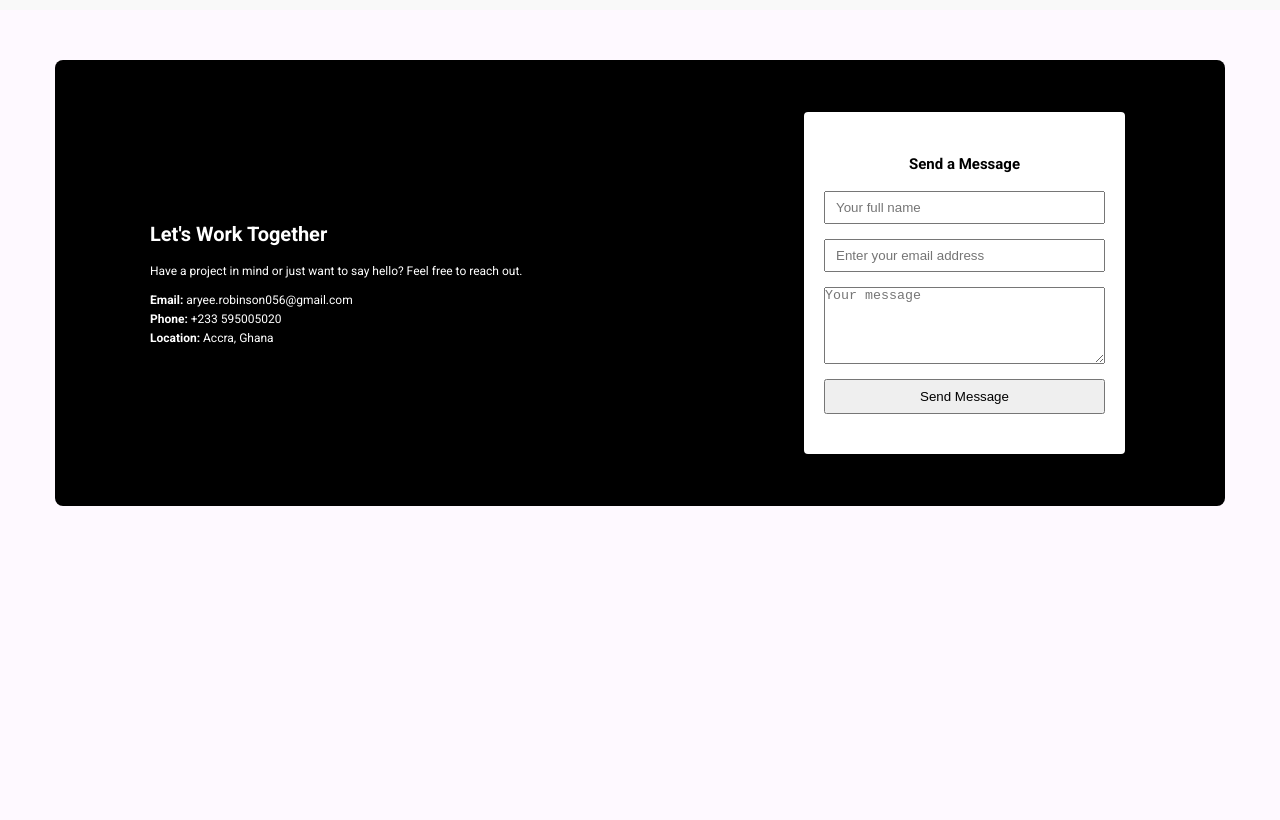
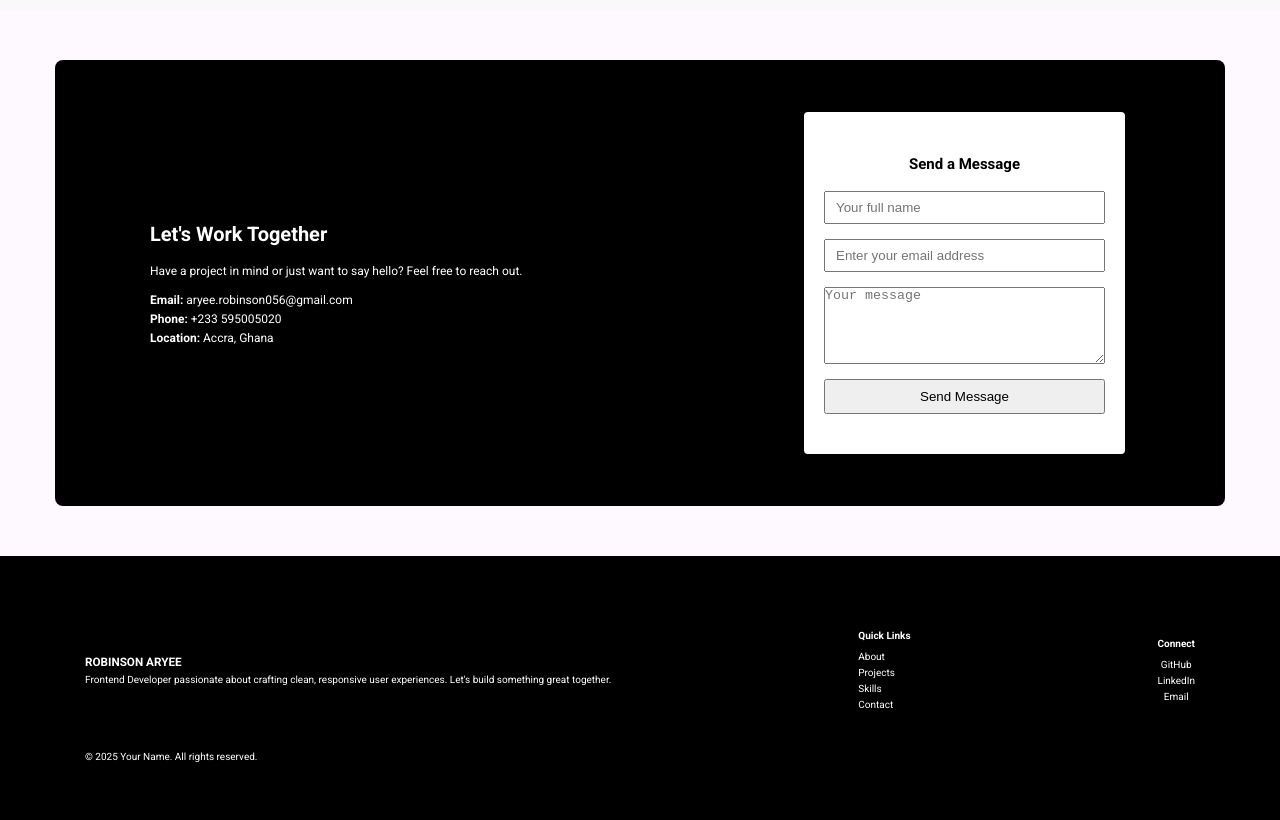
Before and after one commit to Robinsonaryee/personal-portfolio, a plain HTML site: page index.html in a window 1280 px wide. Shown: the part 1665-2485 px from the top of the page. Before the commit the page ends 2221 px from the top, so only its background shows below. Drawn offline with Linux system fonts and the light colour scheme.

Commit message:
Added:footer section

```diff
--- a/css/app.css
+++ b/css/app.css
@@ -377,6 +377,55 @@ button {
 /* FOOTER SECTION */
 .site-footer {
   background-color: #000000;
+  padding: 4rem 2rem;
+  color: #ffffff;
+}
+.footer-section {
+  display: flex;
+  justify-content: space-between;
+  align-items: center;
+  padding: 1.5rem 2rem;
+  gap: 2rem;
+}
+.footer-about {
+  padding: 0.9rem 1rem;
+}
+.footer-links {
+   padding: 0.7rem 1rem;
+}
+.footer-links h4 {
+  margin-bottom: 0.5rem;
+}
+.footer-links ul li {
+  list-style-type: none;
+}
+.footer-links a {
+  text-decoration: none;
+  color: #ffffff;
+
+}
+.footer-social h4 {
+  margin-bottom: 0.5rem;
+}
+.social-icons {
+  display: flex;
+  flex-direction: column;
+  align-items: center;
+
+
+}
+
+.footer-social {
+   padding: 0.7rem 1rem;
+}
+.footer-social a {
+  text-decoration: none;
+  text-align: center;
+  color: #ffffff;
+}
+.footer-bottom {
+  margin-top: 0.9rem;
+   padding: 0.5rem 3rem;
 }
 
 .desktop-btn,
--- a/index.html
+++ b/index.html
@@ -8,7 +8,8 @@
         <link
             href="https://fonts.googleapis.com/css2?family=Roboto:ital,wght@0,100..900;1,100..900&display=swap"
             rel="stylesheet" />
-            <link rel="stylesheet" href="https://cdnjs.cloudflare.com/ajax/libs/font-awesome/6.7.2/css/all.min.css"/>
+        <link rel="stylesheet"
+            href="https://cdnjs.cloudflare.com/ajax/libs/font-awesome/6.7.2/css/all.min.css" />
         <title>Personal Portfolio</title>
         <link rel="stylesheet" href="./css/app.css" />
     </head>
@@ -92,8 +93,10 @@
                         loves creating beautiful, functional websites using HTML
                         and CSS. I enjoy learning and building mini-projects to
                         improve my skills.
-                        My passion is turning ideas into beautiful, functional digital experiences.
-                        I pay attention to every detail and ensure my work meets the highest standards of quality and performance.
+                        My passion is turning ideas into beautiful, functional
+                        digital experiences.
+                        I pay attention to every detail and ensure my work meets
+                        the highest standards of quality and performance.
                     </p>
                 </div>
             </div>
@@ -102,7 +105,9 @@
         <section class="skills">
             <div class="container">
                 <h2 class="skill-header">Skills</h2>
-                <p class="skill-des"> Here’s a quick overview of my proficiency in key technologies I use to build modern websites and apps.</p>
+                <p class="skill-des"> Here’s a quick overview of my proficiency
+                    in key technologies I use to build modern websites and
+                    apps.</p>
                 <div class="skills-list">
                     <div class="skill">
                         <div class="skill-info">
@@ -135,7 +140,6 @@
                 </div>
             </div>
 
-
         </section>
         <section class="project">
             <h2 class="project-head">Project</h2>
@@ -154,8 +158,12 @@
             <div class="container">
                 <div class="testimonial-section">
                     <div class="testimonial-left">
-                        <h2 class="testimonial-header">Happy Clients. Proven Results</h2>
-                        <p class="testimonial-des">Each project is more than just code — it's a relationship built on trust and results. Here's what some of my clients had to say after we worked together.</p>
+                        <h2 class="testimonial-header">Happy Clients. Proven
+                            Results</h2>
+                        <p class="testimonial-des">Each project is more than
+                            just code — it's a relationship built on trust and
+                            results. Here's what some of my clients had to say
+                            after we worked together.</p>
                         <div class="view-more-btn">
                             <a href="#" class="btn">View More</a>
                         </div>
@@ -200,27 +208,65 @@
                 <div class="contact-section">
                     <div class="contact-left">
                         <h2>Let's Work Together</h2>
-                        <p>Have a project in mind or just want to say hello? Feel free to reach out.</p>
+                        <p>Have a project in mind or just want to say hello?
+                            Feel free to reach out.</p>
                         <ul class="contact-item">
-        <li><strong>Email:</strong> aryee.robinson056@gmail.com</li>
+                            <li><strong>Email:</strong>
+                                aryee.robinson056@gmail.com</li>
                             <li><strong>Phone:</strong> +233 595005020</li>
                             <li><strong>Location:</strong> Accra, Ghana</li>
                         </ul>
                     </div>
                     <form class="form-content">
                         <h2>Send a Message</h2>
-                        <input type="text" name="" id="" placeholder="Your full name" required>
-                        <input type="email" name="" id="" placeholder="Enter your email address" required>
-                        <textarea name="" id="" placeholder="Your message" cols="33" rows="5"></textarea>
+                        <input type="text" name id placeholder="Your full name"
+                            required>
+                        <input type="email" name id
+                            placeholder="Enter your email address" required>
+                        <textarea name id placeholder="Your message" cols="33"
+                            rows="5"></textarea>
                         <button type="submit">Send Message</button>
                     </form>
-
                 </div>
-
             </div>
         </section>
 
+        <footer class="site-footer">
+            <div class="container">
+                <div class="footer-section">
+                    <div class="footer-about">
+                        <h3>ROBINSON ARYEE</h3>
+                        <p>Frontend Developer passionate about crafting clean,
+                            responsive user experiences. Let's build something
+                            great together.</p>
+                    </div>
 
+                    <div class="footer-links">
+                        <h4>Quick Links</h4>
+                        <ul>
+                            <li><a href="#about">About</a></li>
+                            <li><a href="#projects">Projects</a></li>
+                            <li><a href="#skills">Skills</a></li>
+                            <li><a href="#contact">Contact</a></li>
+                        </ul>
+                    </div>
+
+                    <div class="footer-social">
+                        <h4>Connect</h4>
+                        <div class="social-icons">
+                            <a href="https://github.com/"
+                                target="_blank">GitHub</a>
+                            <a href="https://linkedin.com/"
+                                target="_blank">LinkedIn</a>
+                            <a href="mailto:you@example.com">Email</a>
+                        </div>
+                    </div>
+                </div>
+                 <div class="footer-bottom">
+                <p>© 2025 Your Name. All rights reserved.</p>
+            </div>
+            </div>
+        </footer>
 
     </body>
 </html>
```
Lines whose indentation alone changed are shown as unchanged.
